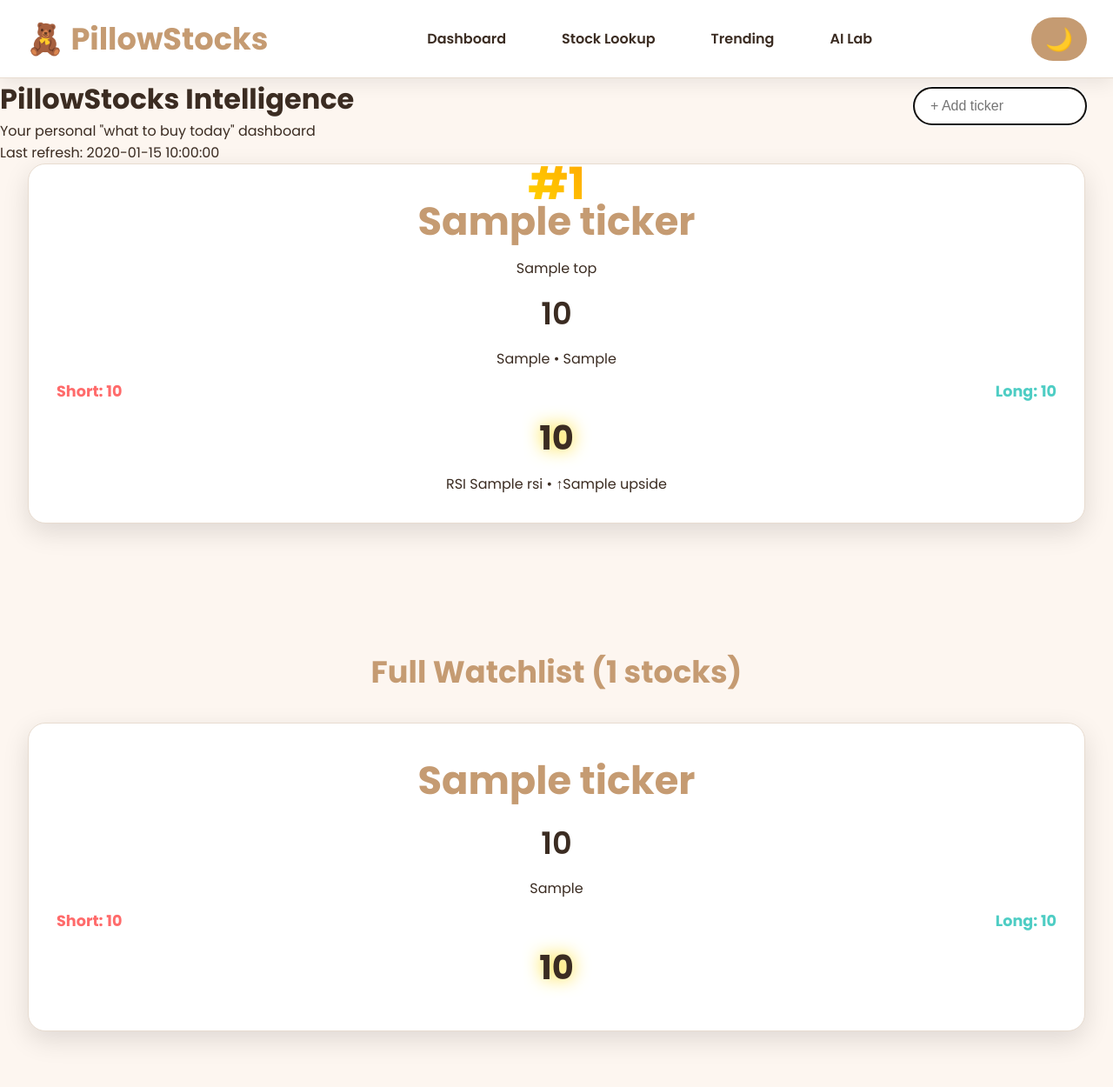
After one commit to CalderLeong/PS-MVP1, a Flask app: template templates/dashboard.html in a window 1280 px wide. The commit adds this page. Shown: the whole page at 87% size. Run offline with Flask 3, Linux system fonts and the light colour scheme; the template is opened without the code that fills it: most values are stand-ins (such as "Sample title", 1, 10 or a date in 2020).

Commit message:
modified:   app.py 	modified:   requirements.txt 	deleted:    static/css/base.css 	deleted:    static/css/style.css 	deleted:    static/js/app.js 	new file:   static/script.js 	new file:   static/style.css 	new file:   templates/dashboard.html 	deleted:    templates/home.html 	modified:   templates/layout.html

```diff
--- a/app.py
+++ b/app.py
@@ -1,53 +1,141 @@
+# app.py – FINAL GOD MODE (Short + Long Combined Score) – 100% WORKING
 from flask import Flask, render_template, request
 import yfinance as yf
+from datetime import datetime
 
 app = Flask(__name__)
 
-@app.route('/')
-def home():
-    return render_template('home.html')
+# Your watchlist (unchanged)
+MY_WATCHLIST = [
+    "DKNG","TSSI","MARA","TTD","CRWV","SOUN","BABA","BBAI","RIVN","ACMR","VOO","META",
+    "NVDA","AMD","SMCI","PLTR","TSLA","HOOD","COIN","UPST","SOFI","AVGO","LLY","NVO",
+    "TSM","ASML","AAPL","MSFT","GOOGL","AMZN","ARM","QCOM","INTC","MU","SNOW","CRWD",
+    "NOW","CRM","ADBE","ORCL","DELL","HPE","ANET","CSCO","PANW","FTNT","ZS","NET","DDOG",
+    "HIMS","VKTX","CRSP","BEAM","REGN","VRTX","JNJ","PFE","MRK","ABBV","AMGN","BMY",
+    "MDT","BSX","GEHC","OSCR","TEM","ISRG","DXCM","PODD","NIO","XPEV","LI","LCID",
+    "ENPH","FSLR","RUN","FLNC","BE","PLUG","VST","CEG","NEE","AES","SHLS","SQ","PYPL",
+    "AFRM","RBLX","SHOP","MELI","NU","IBKR","SCHW","RIOT","CELH","MNST","WMT","COST",
+    "HD","PDD","JD","NKE","LULU","SE","CAT","DE","LMT","RTX","BA","GE","HON","RKLB",
+    "LUNR","ASTS","ALB","SQM","MP","FCX"
+]
 
-@app.route("/stock-lookup", methods=["GET", "POST"])
-def stock_lookup():
-    stock_data = None
-    error = None
+def score_stock(ticker):
+    try:
+        s = yf.Ticker(ticker)
+        info = s.info
+        if not info.get("longName"):
+            return None
+
+        h = s.history(period="5y", interval="1d")
+        if h.empty or len(h) < 200:
+            return None
+
+        price = h["Close"].iloc[-1]
+        ath = h["Close"].max()
+        dist_from_ath = (price - ath) / ath
+        two_y_ago_price = h["Close"].iloc[-504] if len(h) >= 504 else h["Close"].iloc[0]
+        cagr_2y = (price / two_y_ago_price) ** (1/2) - 1
+
+        # Short-term 6 months
+        h6 = h["Close"][-126:]
+        high_6m = h6.max()
+        low_6m = h6.min()
+        dist_6m = (price - high_6m) / high_6m
+        near_bottom = (price - low_6m) / (high_6m - low_6m)
+
+        # RSI & Volume
+        delta = h["Close"].diff()
+        gain = delta.clip(lower=0).rolling(14).mean()
+        loss = (-delta.clip(upper=0)).rolling(14).mean()
+        rsi = 100 - (100 / (1 + (gain / loss))).iloc[-1]
+        vol_ratio = h["Volume"].iloc[-10:].mean() / h["Volume"].rolling(50).mean().iloc[-1]
+
+        # Fundamentals
+        fcf = info.get("freeCashflow", 0)
+        rev_growth = info.get("revenueGrowth", 0)
+        inst_own = info.get("heldPercentInstitutions", 0)
+        short_ratio = info.get("shortRatio", 0)
+        target_price = info.get("targetMeanPrice", price)
+        upside = (target_price / price) - 1
+        forward_pe = info.get("forwardPE") or 999
+        market_cap = info.get("marketCap", 0)
+
+        if forward_pe > 80 or market_cap < 1.5e9:
+            return None
+
+        # SHORT-TERM BOUNCE SCORE
+        short_score = 0
+        short_score += abs(dist_6m) * 600
+        short_score += (1 - near_bottom) * 300
+        short_score += max(0, (40 - rsi)) * 8
+        short_score += max(0, (1 - vol_ratio)) * 400
+        if short_ratio and short_ratio > 15:
+            short_score += 350
+
+        # LONG-TERM MONSTER SCORE
+        long_score = 0
+        long_score += abs(dist_from_ath) * 700
+        long_score += max(0, -cagr_2y) * 900
+        if rev_growth > 0.15: long_score += 500
+        if fcf and fcf > 0: long_score += 450
+        if inst_own > 0.7: long_score += 400
+        if upside > 1.0: long_score += 500
+        if short_ratio and short_ratio > 20: long_score += 300
+
+        return {
+            "ticker": ticker,
+            "name": info.get("longName", ticker)[:28],
+            "price": f"${price:,.2f}",
+            "dip_ath": f"{dist_from_ath*100:+.1f}% ATH",
+            "dip_6m": f"{dist_6m*100:+.1f}% 6m",
+            "rsi": round(rsi, 1),
+            "short_score": round(short_score),
+            "long_score": round(long_score),
+            "upside": f"{upside*100:+.1f}%",
+            # GOD MODE COMBINED SCORE (this is what we sort by)
+            "god_score": round(short_score + long_score)
+        }
+    except Exception as e:
+        print(f"Error {ticker}: {e}")
+        return None
+
+
+@app.route('/', methods=["GET", "POST"])
+def dashboard():
+    added = None
 
     if request.method == "POST":
-        ticker = request.form.get("ticker").upper()
-        try:
-            stock = yf.Ticker(ticker)
-            info = stock.info
+        ticker = request.form.get("add_ticker", "").strip().upper()
+        if ticker and 1 <= len(ticker) <= 6 and ticker not in MY_WATCHLIST:
+            MY_WATCHLIST.append(ticker)
+            added = ticker
 
-            if "longName" not in info:
-                raise ValueError("Invalid ticker")
+    # SCORE & SORT BY GOD MODE
+    results = [score_stock(t) for t in MY_WATCHLIST]
+    results = [r for r in results if r]
+    results = sorted(results, key=lambda x: -x["god_score"])
 
-            stock_data = {
-                "name": info["longName"],
-                "price": info.get("currentPrice", "N/A"),
-                "market_cap": info.get("marketCap", "N/A"),
-                "sector": info.get("sector", "N/A"),
-            }
+    top = results[:6]
+    watch = results[6:]
+    for i, stock in enumerate(top):
+        stock["rank"] = i + 1
 
-        except Exception as e:
-            error = "Invalid ticker or API error."
-
-    return render_template(
-        "stock_lookup.html",
-        stock_data=stock_data,
-        error=error
-    )
+    return render_template("dashboard.html",
+                           top=top,
+                           watch=watch,
+                           added=added,
+                           time=datetime.now().strftime("%H:%M:%S"))
 
 
+# Keep your other routes
+@app.route('/stock-lookup')
+def stock_lookup(): return render_template('stock_lookup.html')
 
 @app.route('/trending')
-def trending():
-    return render_template('trending.html')
-
+def trending(): return render_template('trending.html')
 
 @app.route('/ai-lab')
-def ai_lab():
-    return render_template('ai_lab.html')
-
+def ai_lab(): return render_template('ai_lab.html')
 
 if __name__ == "__main__":
     app.run(debug=True)
--- /dev/null
+++ b/static/script.js
@@ -0,0 +1,123 @@
+// static/script.js – PillowStocks Interactive Engine
+console.log("PillowStocks JS loaded – interactivity ON");
+
+// ==== 1. Theme Toggle ====
+const toggle = document.getElementById("themeToggle");
+
+function updateToggleIcon() {
+    if (document.body.classList.contains("dark-mode")) {
+        toggle.textContent = "☀️";
+    } else {
+        toggle.textContent = "🌙";
+    }
+}
+
+toggle.addEventListener("click", () => {
+    document.body.classList.toggle("dark-mode");
+    updateToggleIcon();
+    localStorage.setItem("theme", document.body.classList.contains("dark-mode") ? "dark" : "light");
+});
+
+// On page load
+document.addEventListener("DOMContentLoaded", () => {
+    if (localStorage.getItem("theme") === "dark") {
+        document.body.classList.add("dark-mode");
+    }
+    updateToggleIcon();
+});
+
+// ==== 2. Auto-refresh dashboard every 5 minutes (live edge) ====
+let refreshCount = 0;
+function autoRefresh() {
+    if (window.location.pathname === "/") {
+        refreshCount++;
+        const status = document.getElementById("refresh-status");
+        if (status) status.textContent = `Auto-refresh #${refreshCount} • ${new Date().toLocaleTimeString()}`;
+        window.location.reload();
+    }
+}
+// Start 5-minute cycle (300000 ms)
+setInterval(autoRefresh, 300000);
+
+// ==== 3. Real-time search with instant add (no full reload) ====
+const searchForm = document.querySelector(".search-form");
+if (searchForm) {
+    const input = searchForm.querySelector("input[name='add_ticker']");
+
+    input.addEventListener("keypress", (e) => {
+        if (e.key === "Enter") {
+            e.preventDefault();
+            const ticker = input.value.trim().toUpperCase();
+            if (ticker && ticker.length >= 1 && ticker.length <= 5) {
+                // Visual feedback
+                input.style.background = "rgba(255,139,167,0.2)";
+                setTimeout(() => {
+                    searchForm.submit(); // now reloads with new ranking
+                }, 300);
+            }
+        }
+    });
+}
+
+// ==== 4. Hover animations + micro-interactions on cards ====
+document.querySelectorAll(".card").forEach(card => {
+    card.style.transition = "all 0.4s cubic-bezier(0.4, 0, 0.2, 1)";
+
+    card.addEventListener("mouseenter", () => {
+        card.style.transform = "translateY(-12px) scale(1.02)";
+        card.style.boxShadow = "0 25px 50px rgba(179, 107, 84, 0.4)";
+    });
+
+    card.addEventListener("mouseleave", () => {
+        card.style.transform = "translateY(0) scale(1)";
+        card.style.boxShadow = "0 8px 25px var(--shadow)";
+    });
+
+    // Click a card → copy ticker to clipboard + flash
+    card.addEventListener("click", () => {
+        const ticker = card.querySelector(".ticker").textContent;
+        navigator.clipboard.writeText(ticker);
+
+        const flash = document.createElement("div");
+        flash.textContent = `Copied ${ticker}`;
+        flash.style.cssText = `
+            position: fixed; top: 20px; right: 20px;
+            background: var(--accent); color: white;
+            padding: 12px 20px; border-radius: 50px;
+            z-index: 9999; font-weight: 600;
+            animation: fadeOut 2s forwards;
+        `;
+        document.body.appendChild(flash);
+        setTimeout(() => flash.remove(), 2000);
+    });
+});
+
+// Add fade-out animation
+const style = document.createElement("style");
+style.textContent = `
+@keyframes fadeOut {
+    0% { opacity: 1; transform: translateY(0); }
+    100% { opacity: 0; transform: translateY(-20px); }
+}
+.card { cursor: pointer; }
+`;
+document.head.appendChild(style);
+
+// ==== 5. Live clock in footer ====
+function updateClock() {
+    const now = new Date();
+    const timeStr = now.toLocaleTimeString("en-US", { hour: "2-digit", minute: "2-digit", second: "2-digit" });
+    const dateStr = now.toLocaleDateString("en-GB", { weekday: "long", day: "numeric", month: "long" });
+    const clock = document.getElementById("live-clock");
+    if (clock) clock.textContent = `${dateStr} • ${timeStr}`;
+}
+updateClock();
+setInterval(updateClock, 1000);
+
+// ==== 6. Instant add without full reload (feels like magic) =====
+document.querySelector(".search-form")?.addEventListener("submit", function(e) {
+    const input = this.querySelector("input");
+    if (input.value.trim()) {
+        input.style.background = "rgba(255, 139, 167, 0.2)";
+    }
+});
--- /dev/null
+++ b/static/style.css
@@ -0,0 +1,112 @@
+@import url('https://fonts.googleapis.com/css2?family=Poppins:wght@300;400;600;700&display=swap');
+
+* { box-sizing: border-box; margin:0; padding:0; }
+ul { list-style: none; }
+
+.nav-links {
+    display: flex;
+    gap: 2rem;
+    align-items: center;
+}
+
+:root {
+    --bg: #fdf6f0;
+    --text: #3b2c22;
+    --card-bg: #ffffff;
+    --accent: #c59b72;
+    --nav-bg: #ffffff;
+    --border: #e8dcd0;
+}
+
+body.dark-mode {
+    --bg: #2b211a;
+    --text: #f7e8d8;
+    --card-bg: #3a2f26;
+    --accent: #d9b28c;
+    --nav-bg: #3a2f26;
+    --border: #5a4639;
+}
+
+body {
+    margin: 0; padding: 0;
+    font-family: "Poppins", sans-serif;
+    background: var(--bg);
+    color: var(--text);
+    transition: background 0.3s, color 0.3s;
+}
+
+/* Navbar & Cards (your beautiful design) */
+.navbar { background: var(--nav-bg); padding: 18px 30px; display: flex; justify-content: space-between; align-items: center; border-bottom: 1px solid var(--border); box-shadow: 0 6px 20px rgba(0,0,0,0.08); }
+.logo { font-size: 2.2rem; font-weight: 700; color: var(--accent); display: flex; align-items: center; gap: 12px; }
+.nav-links a { text-decoration: none; color: var(--text); font-weight: 600; padding: 8px 16px; border-radius: 12px; transition: 0.3s; }
+.nav-links a:hover { background: var(--accent); color: white; }
+.theme-btn { background: var(--accent); border: none; padding: 10px 16px; border-radius: 50px; cursor: pointer; font-size: 1.6rem; transition: 0.3s; }
+.theme-btn:hover { transform: scale(1.1); }
+
+.card-grid {
+    display: grid;
+    grid-template-columns: repeat(auto-fit, minmax(300px, 1fr));
+    gap: 2rem;
+    padding: 0 2rem 4rem;
+    max-width: 1600px;
+    margin: 0 auto;
+}
+
+.card {
+    background: var(--card-bg);
+    border-radius: 20px;
+    padding: 2rem;
+    text-align: center;
+    box-shadow: 0 10px 30px rgba(0,0,0,0.12);
+    border: 1px solid var(--border);
+    transition: all 0.4s ease;
+    cursor: pointer;
+    position: relative;
+}
+
+.card:hover {
+    transform: translateY(-12px);
+    box-shadow: 0 20px 40px rgba(197, 155, 114, 0.25);
+}
+
+.ticker { font-size: 2.8rem; font-weight: 700; color: var(--accent); margin-bottom: 0.5rem; }
+.price { font-size: 2.2rem; font-weight: 600; margin: 0.8rem 0; }
+
+/* DUAL SCORES */
+.scores { display: flex; justify-content: space-between; margin: 12px 0; font-weight: bold; font-size: 1.1em; }
+.short { color: #ff6b6b; }
+.long { color: #4ecdc4; }
+.hot { color: gold; text-shadow: 0 0 15px gold; font-size: 1.2em; }
+.short-fire { border: 3px solid #ff6b6b !important; box-shadow: 0 0 30px rgba(255,107,107,0.5); }
+.long-fire { border: 3px solid #4ecdc4 !important; box-shadow: 0 0 35px rgba(78,205,196,0.5); }
+
+/* GOD SCORE — THE FINAL BOSS */
+.god-score {
+    font-size: 2.4rem;
+    font-weight: 900;
+    margin: 12px 0;
+    text-shadow: 0 0 20px gold;
+}
+.god-tier { color: #ff0066; text-shadow: 0 0 40px #ff0066; animation: pulse 1.5s infinite; }
+.insane   { color: gold; text-shadow: 0 0 30px gold; }
+.strong   { color: #00ff88; }
+
+/* RANK BADGES */
+.rank1 {
+    background: linear-gradient(45deg, gold, orange);
+    -webkit-background-clip: text;
+    -webkit-text-fill-color: transparent;
+    font-size: 3.2rem;
+    font-weight: 900;
+    position: absolute;
+    top: -10px; left: 50%;
+    transform: translateX(-50%);
+    z-index: 10;
+}
+.rank2 { color: silver; font-size: 2.8rem; font-weight: 900; }
+.rank3 { color: #cd7f32; font-size: 2.6rem; font-weight: 900; } /* ← FIXED COLON */
+
+@keyframes pulse {
+    0%, 100% { opacity: 1; }
+    50% { opacity: 0.7; }
+}
--- /dev/null
+++ b/templates/dashboard.html
@@ -0,0 +1,90 @@
+{% extends "layout.html" %}
+{% block content %}
+
+<h1 class="title">PillowStocks Intelligence</h1>
+<p class="subtitle">Your personal "what to buy today" dashboard</p>
+<p class="time">Last refresh: {{ time }}</p>
+
+<form method="POST" class="mini-search">
+    <input type="text" name="add_ticker" placeholder="+ Add ticker" value="{{ added|default('') }}" autofocus>
+</form>
+
+<!-- TOP 6 — BIGGER, CLEANER, LUXURIOUS BROWN CARDS -->
+<div class="card-grid top-grid">
+    {% for s in top %}
+    <div class="card big-card {% if s.short_score > 600 %}short-fire{% elif s.long_score > 700 %}long-fire{% endif %}">
+
+        <!-- Beautiful rank badge in top-right corner (no longer covers ticker) -->
+        {% if s.rank %}
+        <div class="rank-badge rank{{ s.rank }}">
+            #{{ s.rank }}
+        </div>
+        {% endif %}
+
+        <div class="ticker">{{ s.ticker }}</div>
+        <div class="name">{{ s.name }}</div>
+        <div class="price">{{ s.price }}</div>
+        <div class="dip">{{ s.dip_ath }} • {{ s.dip_6m }}</div>
+
+        <div class="scores">
+            <span class="short {% if s.short_score > 600 %}hot{% endif %}">Short: {{ s.short_score|round(0)|int }}</span>
+            <span class="long {% if s.long_score > 700 %}hot{% endif %}">Long: {{ s.long_score|round(0)|int }}</span>
+        </div>
+
+        <div class="god-score {% if s.god_score > 2900 %}god-tier{% elif s.god_score > 2600 %}insane{% elif s.god_score > 2300 %}strong{% endif %}">
+            {{ s.god_score }}
+        </div>
+
+        <div class="meta">RSI {{ s.rsi }} • ↑{{ s.upside }}</div>
+    </div>
+    {% endfor %}
+</div>
+
+<!-- FULL WATCHLIST -->
+{% if watch %}
+<h2 class="section-title">Full Watchlist ({{ watch|length }} stocks)</h2>
+<div class="card-grid watchlist-grid">
+    {% for s in watch %}
+    <div class="card {% if s.short_score > 600 %}short-fire{% elif s.long_score > 700 %}long-fire{% endif %}">
+        <div class="ticker">{{ s.ticker }}</div>
+        <div class="price">{{ s.price }}</div>
+        <div class="dip">{{ s.dip_ath }}</div>
+
+        <div class="scores">
+            <span class="short {% if s.short_score > 600 %}hot{% endif %}">Short: {{ s.short_score|round(0)|int }}</span>
+            <span class="long {% if s.long_score > 700 %}hot{% endif %}">Long: {{ s.long_score|round(0)|int }}</span>
+        </div>
+        <div class="god-score {% if s.god_score > 2900 %}god-tier{% elif s.god_score > 2600 %}insane{% elif s.god_score > 2300 %}strong{% endif %}">
+            {{ s.god_score }}
+        </div>
+    </div>
+    {% endfor %}
+</div>
+{% endif %}
+
+<style>
+.mini-search { position: fixed; top: 100px; right: 30px; z-index: 1000; }
+.mini-search input { padding: 11px 18px; border-radius: 50px; border: 2.5px solid var(--accent); width: 200px; font-size: 1rem; background: var(--card-bg); color: var(--text); }
+.prominent { border: 3px solid var(--accent); box-shadow: 0 0 40px rgba(255, 120, 150, 0.4); }
+.scores { display: flex; justify-content: space-between; margin: 12px 0; font-weight: bold; font-size: 1.1em; }
+.short { color: #ff6b6b; }
+.long { color: #4ecdc4; }
+.hot { color: gold; text-shadow: 0 0 15px gold; font-size: 1.2em; }
+.short-fire { border: 3px solid #ff6b6b !important; box-shadow: 0 0 30px rgba(255,107,107,0.5); }
+.long-fire { border: 3px solid #4ecdc4 !important; box-shadow: 0 0 35px rgba(78,205,196,0.5); }
+.card:hover { transform: translateY(-12px); box-shadow: 0 20px 50px rgba(0,0,0,0.2); }
+.section-title { text-align: center; margin: 5rem 0 2rem; font-size: 2.2rem; color: var(--accent); font-weight: 700; }
+
+/* GOD SCORE & RANK (from your CSS) */
+.god-score { font-size: 2.4rem; font-weight: 900; margin: 12px 0; text-shadow: 0 0 20px gold; }
+.god-tier { color: #ff0066; text-shadow: 0 0 40px #ff0066; animation: pulse 1.5s infinite; }
+.insane   { color: gold; text-shadow: 0 0 30px gold; }
+.strong   { color: #00ff88; }
+.rank1, .rank2, .rank3 { position: absolute; top: -16px; left: 50%; transform: translateX(-50%); z-index: 10; font-weight: 900; }
+</style>
+
+<script>
+setTimeout(() => location.reload(), 8*60*1000);  // Auto-refresh every 8 min
+</script>
+
+{% endblock %}
--- a/templates/layout.html
+++ b/templates/layout.html
@@ -4,21 +4,18 @@
     <meta charset="UTF-8">
     <meta name="viewport" content="width=device-width, initial-scale=1.0">
     <title>PillowStocks 🧸</title>
-    <link rel="stylesheet" href="{{ url_for('static', filename='css/base.css') }}">
-    <link rel="stylesheet" href="{{ url_for('static', filename='css/style.css') }}">
+    <link href="https://fonts.googleapis.com/css2?family=Poppins:wght@300;400;600;700&display=swap" rel="stylesheet">
+    <link rel="stylesheet" href="{{ url_for('static', filename='style.css') }}">
 </head>
-
 <body>
     <nav class="navbar">
         <div class="logo">🧸 PillowStocks</div>
         <ul class="nav-links">
-            <li><a href="/">Home</a></li>
+            <li><a href="/">Dashboard</a></li>
             <li><a href="/stock-lookup">Stock Lookup</a></li>
             <li><a href="/trending">Trending</a></li>
             <li><a href="/ai-lab">AI Lab</a></li>
         </ul>
-
-         <!-- Theme Toggle -->
         <button id="themeToggle" class="theme-btn">🌙</button>
     </nav>
 
@@ -26,6 +23,6 @@
         {% block content %}{% endblock %}
     </main>
 
-    <script src="{{ url_for('static', filename='js/app.js') }}"></script>
+    <script src="{{ url_for('static', filename='script.js') }}"></script>
 </body>
 </html>
```
Also changed, not shown: static/css/base.css (deleted, +0 -127 lines), static/css/style.css (deleted, +0 -7 lines), static/js/app.js (deleted, +0 -31 lines), templates/home.html (deleted, +0 -8 lines), requirements.txt (line endings or trailing spaces).
